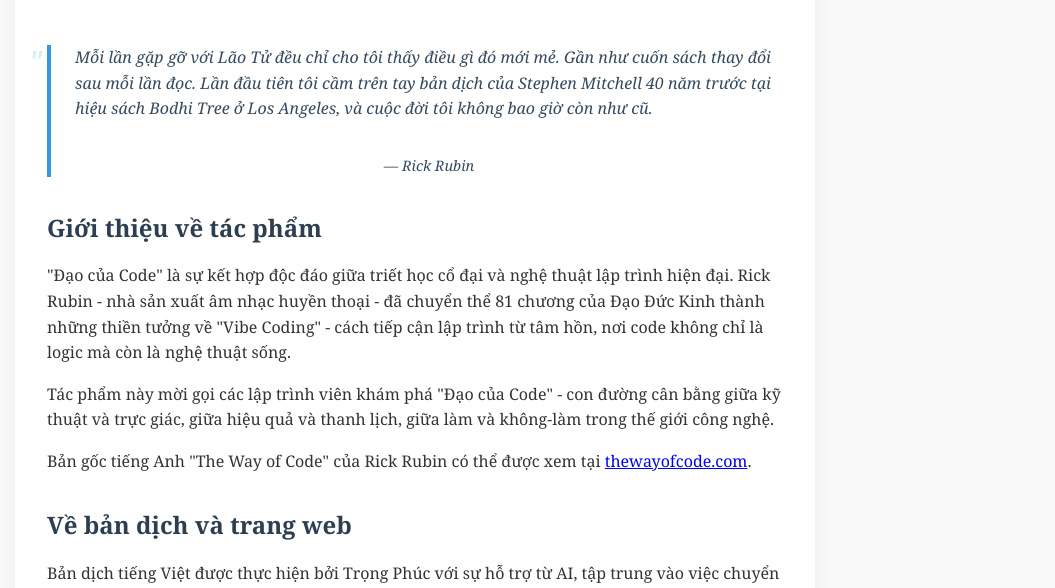
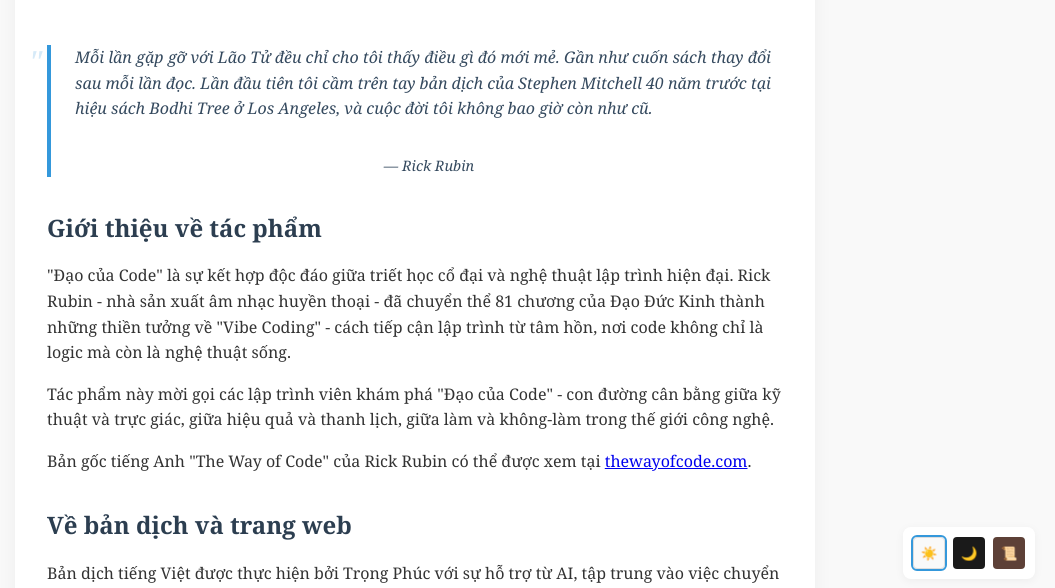
Before and after one commit to phuc-nt/the-way-of-code, a plain HTML site: page index.html in a window 1280 px wide. Shown: the part 201-789 px from the top of the page, without its empty margins (225-1280 px from the left). Drawn offline with Linux system fonts and the light colour scheme.

Commit message:
Thêm tính năng thay đổi theme - Thêm dark mode và brown mode - Thêm theme switcher vào góc phải dưới - Theme được lưu vào localStorage - Cải thiện màu sắc cho các chế độ khác nhau

```diff
--- a/assets/css/main.css
+++ b/assets/css/main.css
@@ -1,6 +1,7 @@
 /* main.css - Stylesheet chính cho trang web */
 
 :root {
+    /* Light theme (default) */
     --primary-color: #2c3e50;
     --secondary-color: #34495e;
     --accent-color: #3498db;
@@ -8,7 +9,41 @@
     --light-text: #ecf0f1;
     --background-color: #f9f9f9;
     --paper-color: #fff;
+    --border-color: #eee;
+    --code-bg: #f5f5f5;
+    --shadow-color: rgba(0, 0, 0, 0.05);
+    --hover-bg: rgba(52, 152, 219, 0.1);
     --transition-time: 0.4s;
+}
+
+/* Dark theme */
+[data-theme="dark"] {
+    --primary-color: #ecf0f1;
+    --secondary-color: #bdc3c7;
+    --accent-color: #3498db;
+    --text-color: #ecf0f1;
+    --light-text: #ecf0f1;
+    --background-color: #1a1a1a;
+    --paper-color: #2c2c2c;
+    --border-color: #404040;
+    --code-bg: #363636;
+    --shadow-color: rgba(0, 0, 0, 0.2);
+    --hover-bg: rgba(52, 152, 219, 0.2);
+}
+
+/* Brown theme */
+[data-theme="brown"] {
+    --primary-color: #5D4037;
+    --secondary-color: #795548;
+    --accent-color: #8D6E63;
+    --text-color: #3E2723;
+    --light-text: #EFEBE9;
+    --background-color: #EFEBE9;
+    --paper-color: #FFF3E0;
+    --border-color: #D7CCC8;
+    --code-bg: #FAFAFA;
+    --shadow-color: rgba(93, 64, 55, 0.05);
+    --hover-bg: rgba(141, 110, 99, 0.1);
 }
 
 * {
@@ -32,7 +67,7 @@ body {
     margin: 0 auto;
     padding: 2rem;
     background: var(--paper-color);
-    box-shadow: 0 0 20px rgba(0, 0, 0, 0.05);
+    box-shadow: 0 0 20px var(--shadow-color);
     border-radius: 5px;
     min-height: 100vh;
 }
@@ -40,7 +75,7 @@ body {
 /* Header và navigation */
 header {
     margin-bottom: 2rem;
-    border-bottom: 1px solid #eee;
+    border-bottom: 1px solid var(--border-color);
     padding-bottom: 1rem;
 }
 
@@ -267,7 +302,7 @@ footer {
 }
 
 .dropdown-button:hover {
-    background-color: rgba(52, 152, 219, 0.1);
+    background-color: var(--hover-bg);
     color: var(--accent-color);
 }
 
@@ -299,7 +334,7 @@ footer {
 }
 
 .dropdown-content a:hover {
-    background-color: rgba(52, 152, 219, 0.1);
+    background-color: var(--hover-bg);
     color: var(--accent-color);
 }
 
@@ -331,7 +366,7 @@ footer {
 }
 
 .verse code, .comment-quote code {
-    background-color: #f5f5f5;
+    background-color: var(--code-bg);
     padding: 0.2em 0.4em;
     border-radius: 3px;
     font-family: monospace;
@@ -423,3 +458,66 @@ footer {
         font-size: 1.3rem;
     }
 }
+
+/* Theme switcher */
+.theme-switcher {
+    position: fixed;
+    bottom: 20px;
+    right: 20px;
+    background: var(--paper-color);
+    padding: 10px;
+    border-radius: 8px;
+    box-shadow: 0 2px 10px var(--shadow-color);
+    z-index: 1000;
+    display: flex;
+    gap: 0.5rem;
+}
+
+.theme-button {
+    width: 32px;
+    height: 32px;
+    border: none;
+    border-radius: 4px;
+    cursor: pointer;
+    transition: transform var(--transition-time);
+    display: flex;
+    align-items: center;
+    justify-content: center;
+}
+
+.theme-button:hover {
+    transform: scale(1.1);
+}
+
+.theme-button.light {
+    background: #f9f9f9;
+    color: #333;
+    border: 1px solid #ddd;
+}
+
+.theme-button.dark {
+    background: #1a1a1a;
+    color: #fff;
+}
+
+.theme-button.brown {
+    background: #5D4037;
+    color: #FFF3E0;
+}
+
+.theme-button.active {
+    outline: 2px solid var(--accent-color);
+}
+
+@media (max-width: 600px) {
+    .theme-switcher {
+        bottom: 10px;
+        right: 10px;
+        padding: 8px;
+    }
+
+    .theme-button {
+        width: 28px;
+        height: 28px;
+    }
+}
--- a/assets/js/main.js
+++ b/assets/js/main.js
@@ -1,6 +1,46 @@
 // main.js - File JavaScript chính
 
+// Khởi tạo theme manager
+const themeManager = {
+    // Lấy theme từ localStorage hoặc dùng light mode mặc định
+    getCurrentTheme() {
+        return localStorage.getItem('theme') || 'light';
+    },
+
+    // Lưu theme vào localStorage
+    setTheme(theme) {
+        localStorage.setItem('theme', theme);
+        document.documentElement.setAttribute('data-theme', theme);
+        this.updateActiveButton(theme);
+    },
+
+    // Cập nhật trạng thái active của các nút
+    updateActiveButton(theme) {
+        document.querySelectorAll('.theme-button').forEach(button => {
+            button.classList.toggle('active', button.dataset.theme === theme);
+        });
+    },
+
+    // Khởi tạo theme switcher
+    init() {
+        // Áp dụng theme đã lưu
+        const currentTheme = this.getCurrentTheme();
+        this.setTheme(currentTheme);
+
+        // Thêm event listeners cho các nút
+        document.querySelectorAll('.theme-button').forEach(button => {
+            button.addEventListener('click', () => {
+                const theme = button.dataset.theme;
+                this.setTheme(theme);
+            });
+        });
+    }
+};
+
 document.addEventListener('DOMContentLoaded', () => {
+    // Khởi tạo theme manager
+    themeManager.init();
+
     // Khởi tạo ứng dụng
     initApp();
 });
--- a/index.html
+++ b/index.html
@@ -36,6 +36,12 @@
         </footer>
     </div>
 
+    <div class="theme-switcher">
+        <button class="theme-button light" data-theme="light" title="Light theme">☀️</button>
+        <button class="theme-button dark" data-theme="dark" title="Dark theme">🌙</button>
+        <button class="theme-button brown" data-theme="brown" title="Brown theme">📜</button>
+    </div>
+
     <script src="assets/js/main.js"></script>
     <script src="assets/js/render.js"></script>
 </body>
```
Also changed, not shown: chapter.html (+6 -0 lines).
